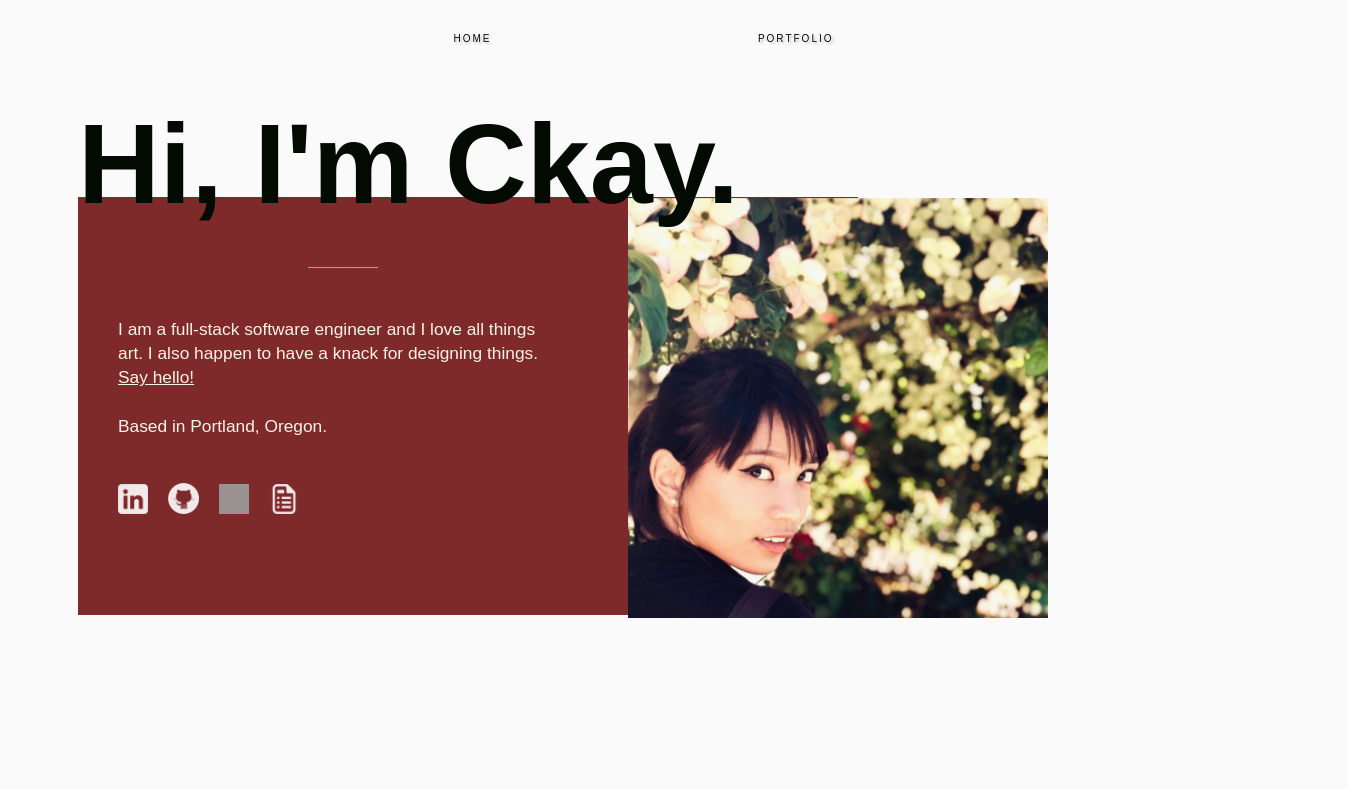
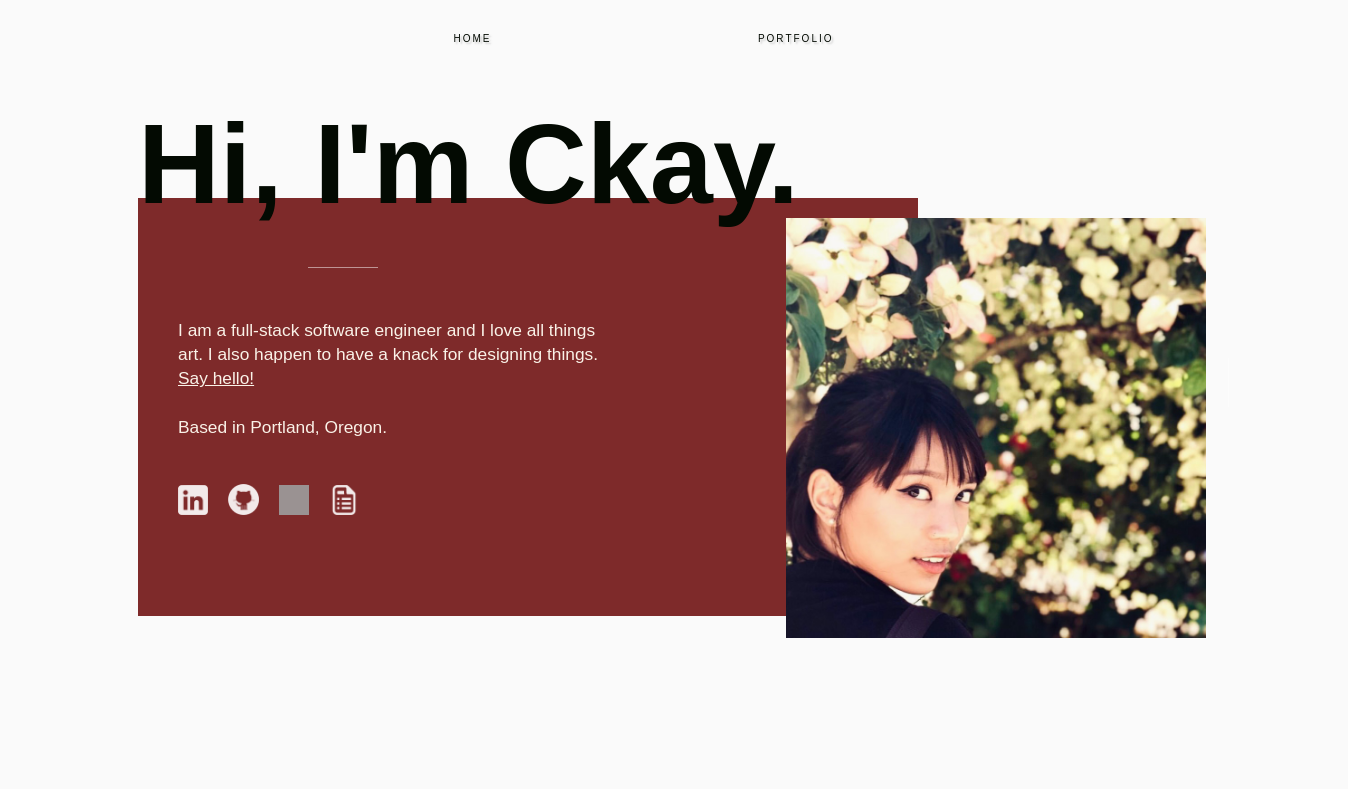
Before and after one commit to ckaynatividad/ckaynatividad-site, a React app: page / in a window 1280 px wide. Shown: the top 789 px of the page, 1348 px wide, since content can reach past the window. Built offline with nearby package versions, Linux system fonts and the light colour scheme; grey boxes are pictures that could not be loaded.

Commit message:
made home items relative to home container

```diff
--- a/src/App.css
+++ b/src/App.css
@@ -3,6 +3,7 @@ body {
   background-color: rgb(250, 250, 250);
   font-family: Arial, Helvetica, sans-serif;
   top: 0;
+  position: relative;
 }
 
 header {
--- a/src/views/Home/Home.css
+++ b/src/views/Home/Home.css
@@ -1,8 +1,9 @@
 .Home h1 {
   font-size: 85pt;
   text-align: left;
-  margin: 0;
   z-index: 2;
+  margin: 0% 0% 0% 5%;
+  width: fit-content;
   font-weight: bold;
   color: rgb(3, 10, 2);
   -webkit-animation: fadeIn 5s;
@@ -17,8 +18,8 @@
   font-size: 13pt;
   width: 640px;
   display: flex;
-  margin-top: 99px;
-  margin-left: 0px;
+  margin-top: 100px;
+  margin-left: 5%;
   margin-bottom: 0;
   text-align: left;
   background-color: rgb(126, 42, 42);
@@ -54,7 +55,8 @@ h1,
   width: 1200px;
   height: 450px;
   margin: 30px 70px 170px 70px;
-  display: inline-flex;
+  /* display: inline-flex; */
+  position: relative;
 }
 @keyframes fadeIn {
   0% {
@@ -162,9 +164,9 @@ h1,
 .pic {
   width: 420px;
   height: 420px;
-  margin-left: 43%;
-  margin-top: 7.8%;
-  z-index: 1;
+  margin: 10% 5% 0% 9%;
+  z-index: 4;
+  float: right;
   position: absolute;
   -webkit-animation: fadeIn 2s 1s;
   animation: fadeIn 2s 1s;
```
